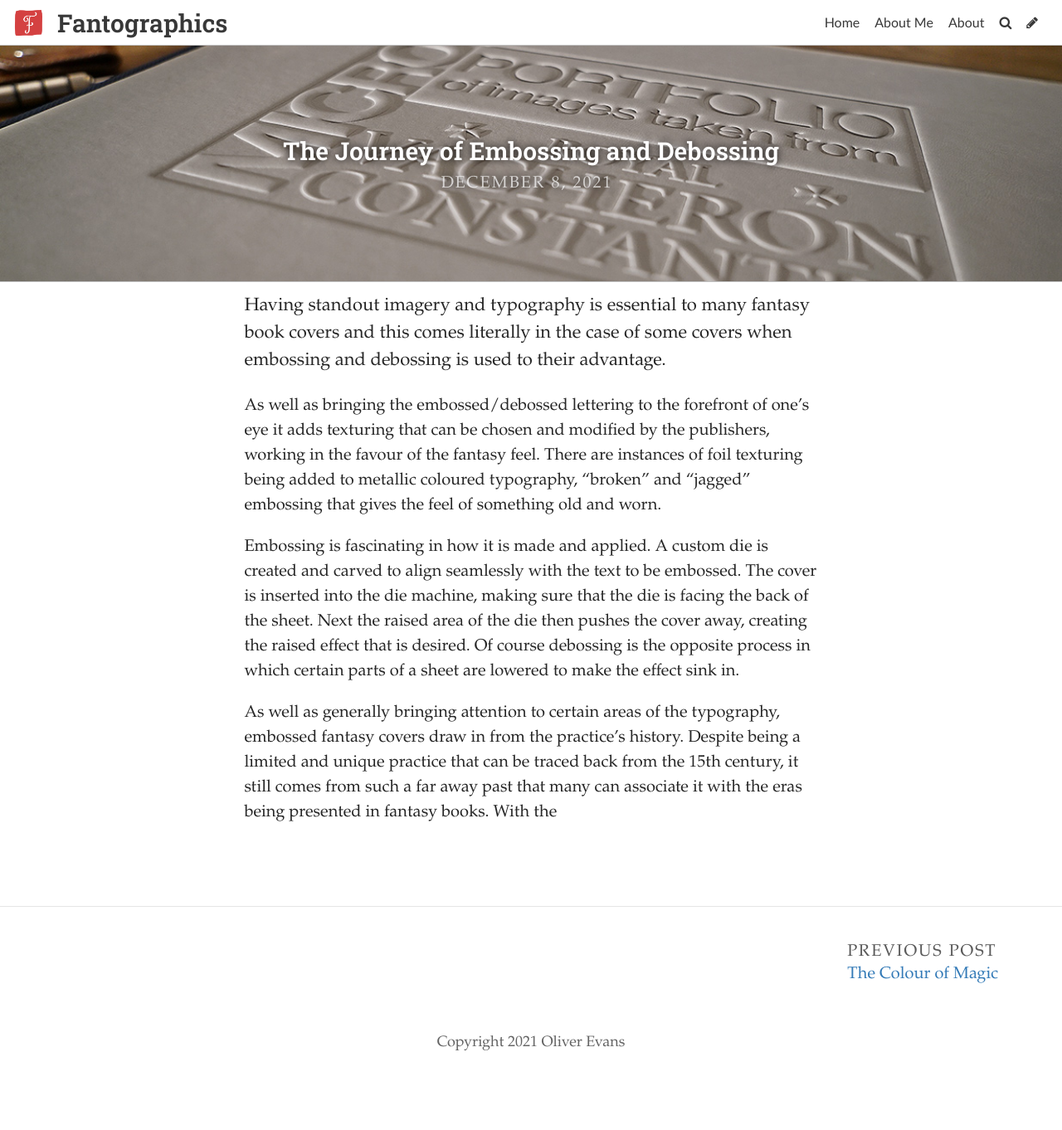
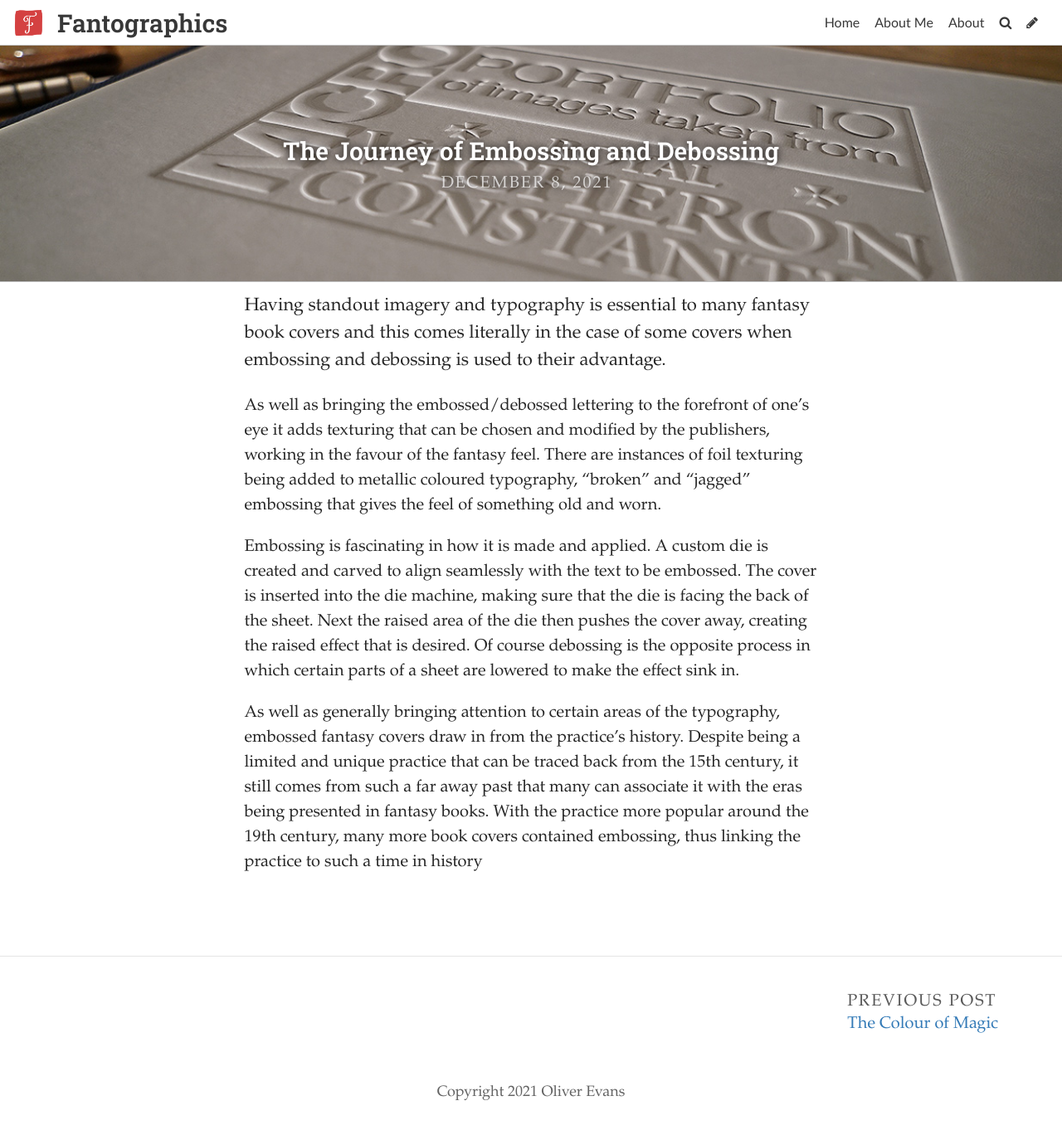
Before and after one commit to Frisper123/FrisperSiteThings, a Jekyll site: the page built from _posts/2021-12-08-the-journey-of-embossing-and-debossing.md, in a window 1280 px wide. Shown: the whole page at 83% size. Built offline with Jekyll 4.4.1, drawn with Linux system fonts in a browser that asks for light colours; some web fonts are replaced; before the commit the page ends 1302 px from its top, so only the background shows below that.

Commit message:
Update Post “2021-12-08-the-journey-of-embossing-and-debossing”

```diff
--- a/_posts/2021-12-08-the-journey-of-embossing-and-debossing.md
+++ b/_posts/2021-12-08-the-journey-of-embossing-and-debossing.md
@@ -12,4 +12,4 @@
 
 Embossing is fascinating in how it is made and applied. A custom die is created and carved to align seamlessly with the text to be embossed. The cover is inserted into the die machine, making sure that the die is facing the back of the sheet. Next the raised area of the die then pushes the cover away, creating the raised effect that is desired. Of course debossing is the opposite process in which certain parts of a sheet are lowered to make the effect sink in.
 
-As well as generally bringing attention to certain areas of the typography, embossed fantasy covers draw in from the practice's history. Despite being a limited and unique practice that can be traced back from the 15th century, it still comes from such a far away past that many can associate it with the eras being presented in fantasy books. With the
+As well as generally bringing attention to certain areas of the typography, embossed fantasy covers draw in from the practice's history. Despite being a limited and unique practice that can be traced back from the 15th century, it still comes from such a far away past that many can associate it with the eras being presented in fantasy books. With the practice more popular around the 19th century, many more book covers contained embossing, thus linking the practice to such a time in history
```
